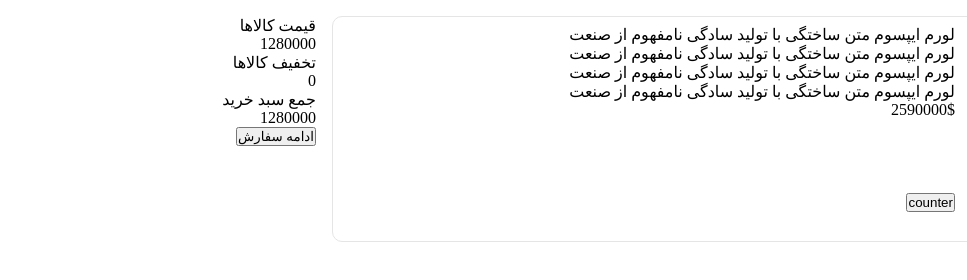
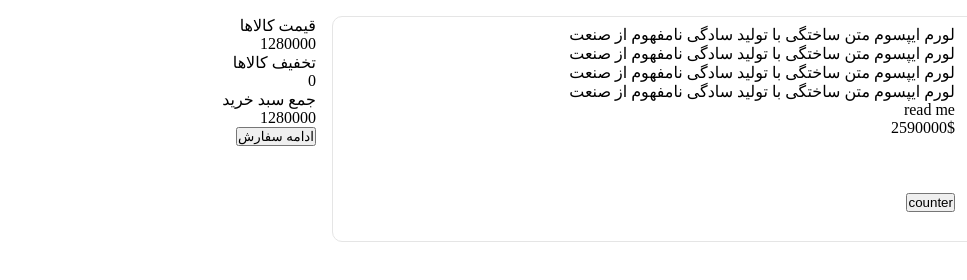
Before and after one commit to mojtaba013/online-shop-template, a plain HTML site: page index.html in a window 1280 px wide. Shown: the full height of the page, 0-967 px from the left. Drawn offline with Linux system fonts and the light colour scheme.

Commit message:
Signed-off-by: mojtaba <kahroba013@yahoo.com>

```diff
--- a/index.html
+++ b/index.html
@@ -21,7 +21,7 @@
                     <p>لورم ایپسوم متن ساختگی با تولید سادگی نامفهوم از صنعت</p>
                     <p>لورم ایپسوم متن ساختگی با تولید سادگی نامفهوم از صنعت</p>
                     <p>لورم ایپسوم متن ساختگی با تولید سادگی نامفهوم از صنعت</p>
-
+ <p>read me</p>
 
 
                     <p>2590000$</p>
```
